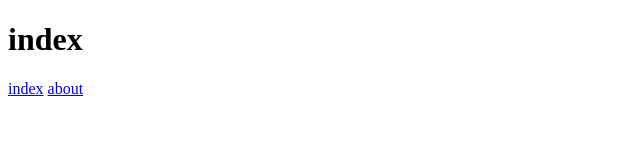
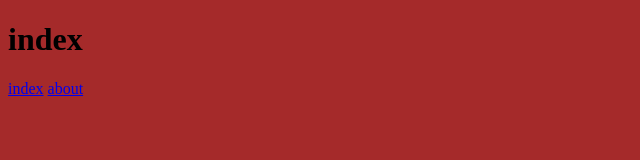
Before and after one commit to as50621/web, a plain HTML site: page index.html in a window 1280 px wide. Shown: the whole page, without its empty margins (0-640 px from the left). Drawn offline with Linux system fonts and the light colour scheme.

Commit message:
Add files via upload

```diff
--- a/index.html
+++ b/index.html
@@ -4,6 +4,7 @@
     <meta charset="UTF-8">
     <meta name="viewport" content="width=device-width, initial-scale=1.0">
     <title>Document</title>
+    <link rel="stylesheet" href="./style/style.css">
 </head>
 <body>
     <h1>index</h1>
--- /dev/null
+++ b/style/style.css
@@ -0,0 +1,3 @@
+body{
+    background-color: brown;
+}
```
Also changed, not shown: about.html (+1 -0 lines).
